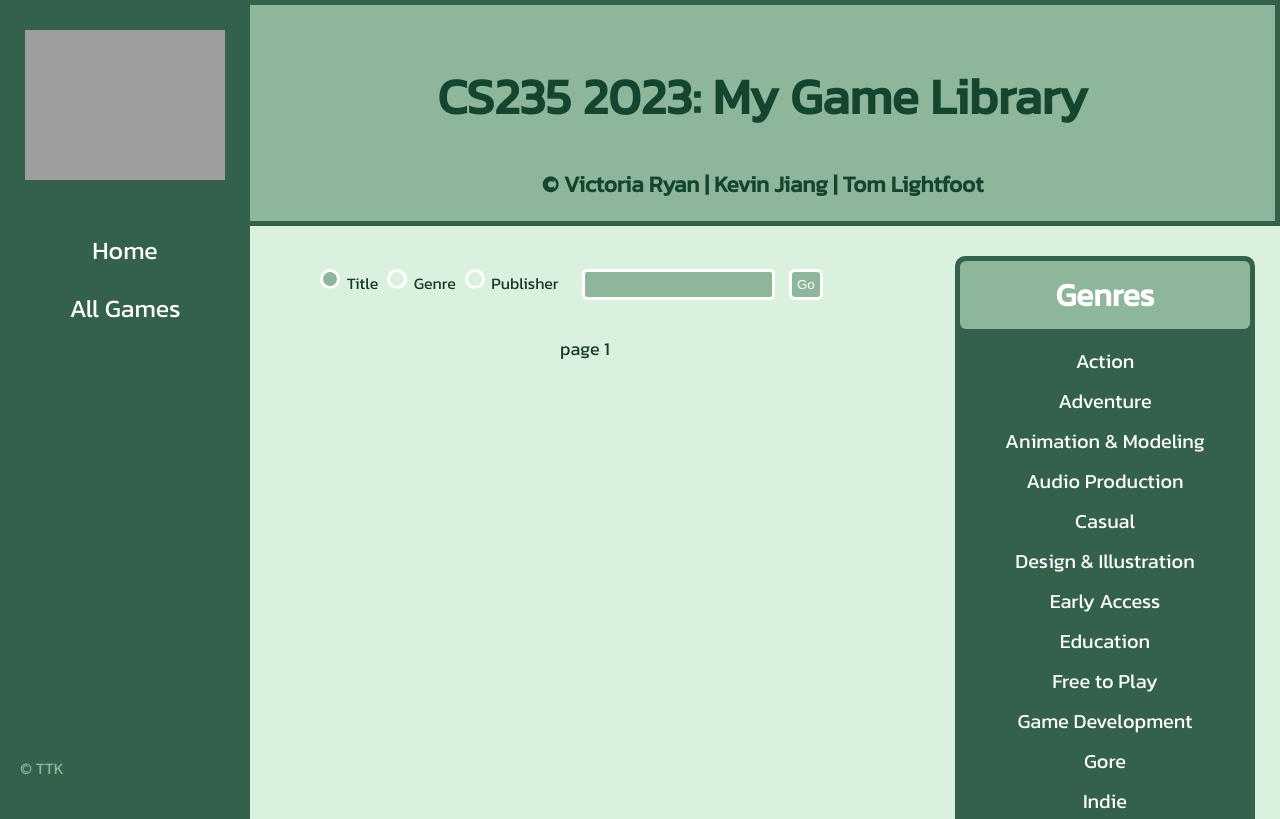
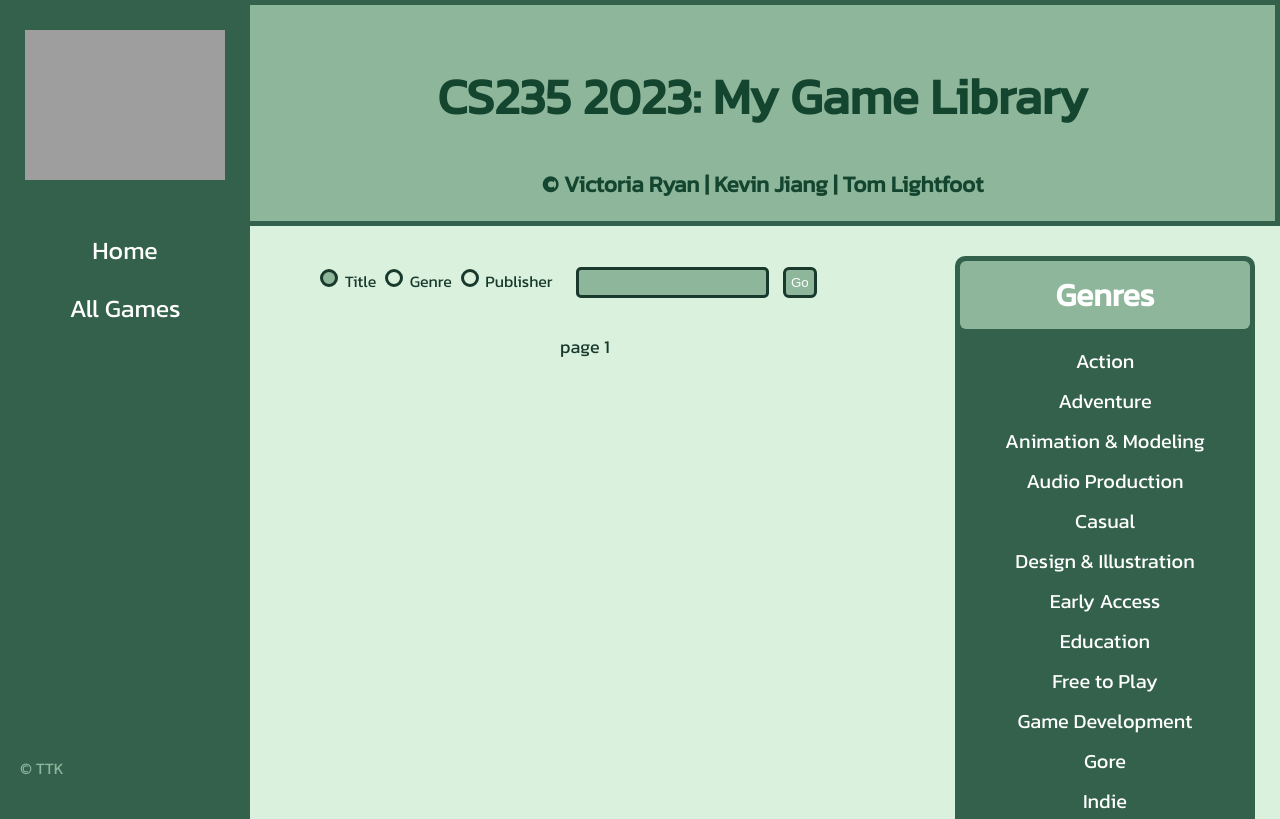
Before and after one commit to chromeyy/games-library-web-app, a Flask app: page /game_library/search?current_page=0 in a window 1280 px wide. Shown: the top 819 px of the page. Run offline with Flask 3, Linux system fonts and the light colour scheme; some libraries are stand-ins or nearby versions; grey boxes are pictures that could not be loaded.

Commit message:
update radio button css

```diff
--- a/games/static/css/main.css
+++ b/games/static/css/main.css
@@ -242,7 +242,7 @@ ul {
 #go-button {
     background-color: #8EB69B;
     color: #fff;
-    border: solid;
+    border: solid #18392B;
     border-radius: 6px;
     padding: 5px;
 }
@@ -250,22 +250,22 @@ ul {
 #search_term {
     background-color: #8EB69B;
     color: #fff;
-    border: solid #fff;
+    border: solid #18392B;
     border-radius: 5px;
     padding: 5px;
 }
 
 input[type=radio] {
          appearance: none;
-         padding: 7px;
+         padding: 6px;
          background-color: 33614C;
          border-radius:50%;
-         border: solid #fff;
+         border: solid #18392B;
 }
 
 input[type=radio]:checked {
     background-color: #8EB69B;
-    border: solid #fff;
+    border: solid #18392B;
 }
 
 .game-detail {
```
